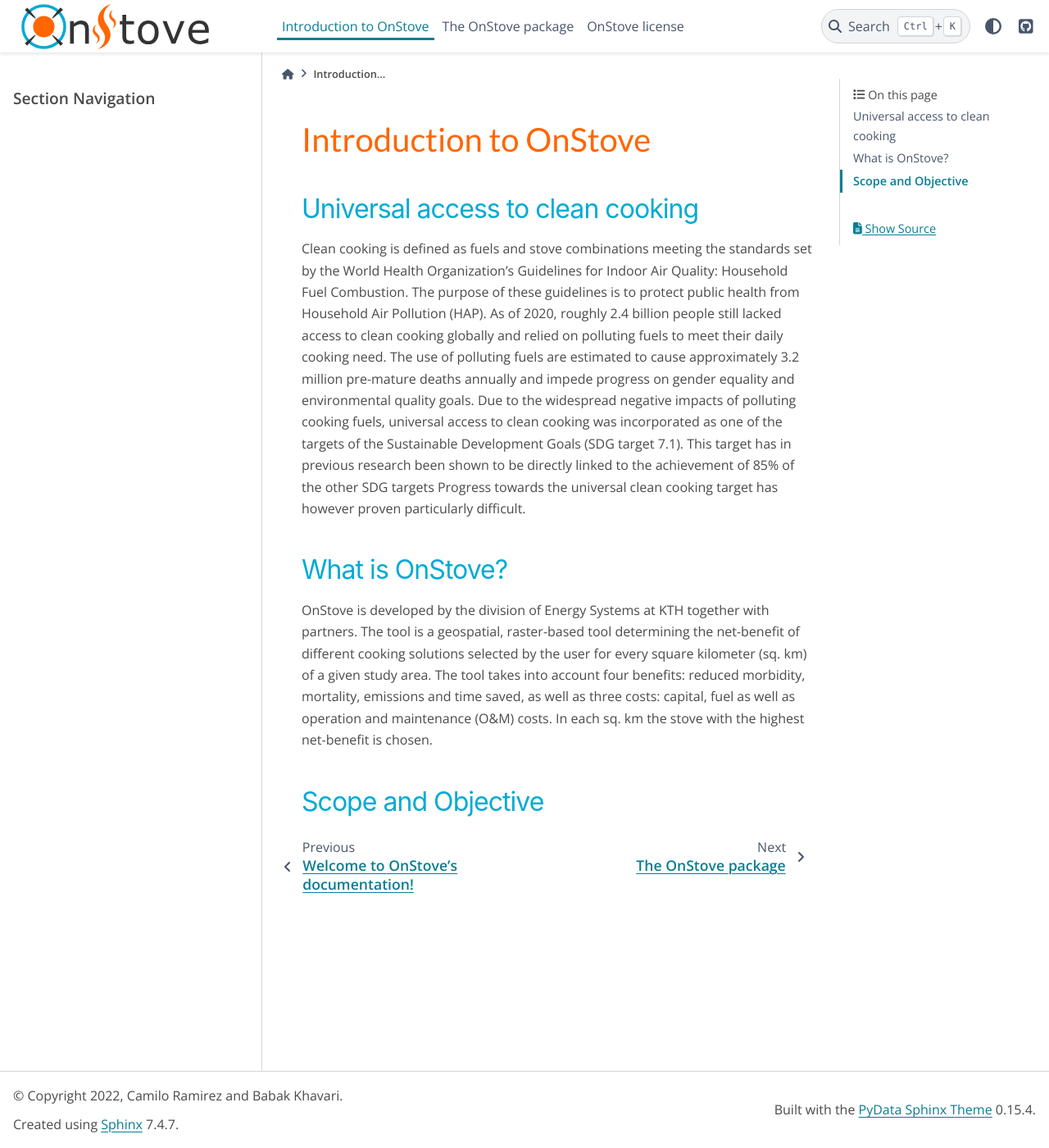
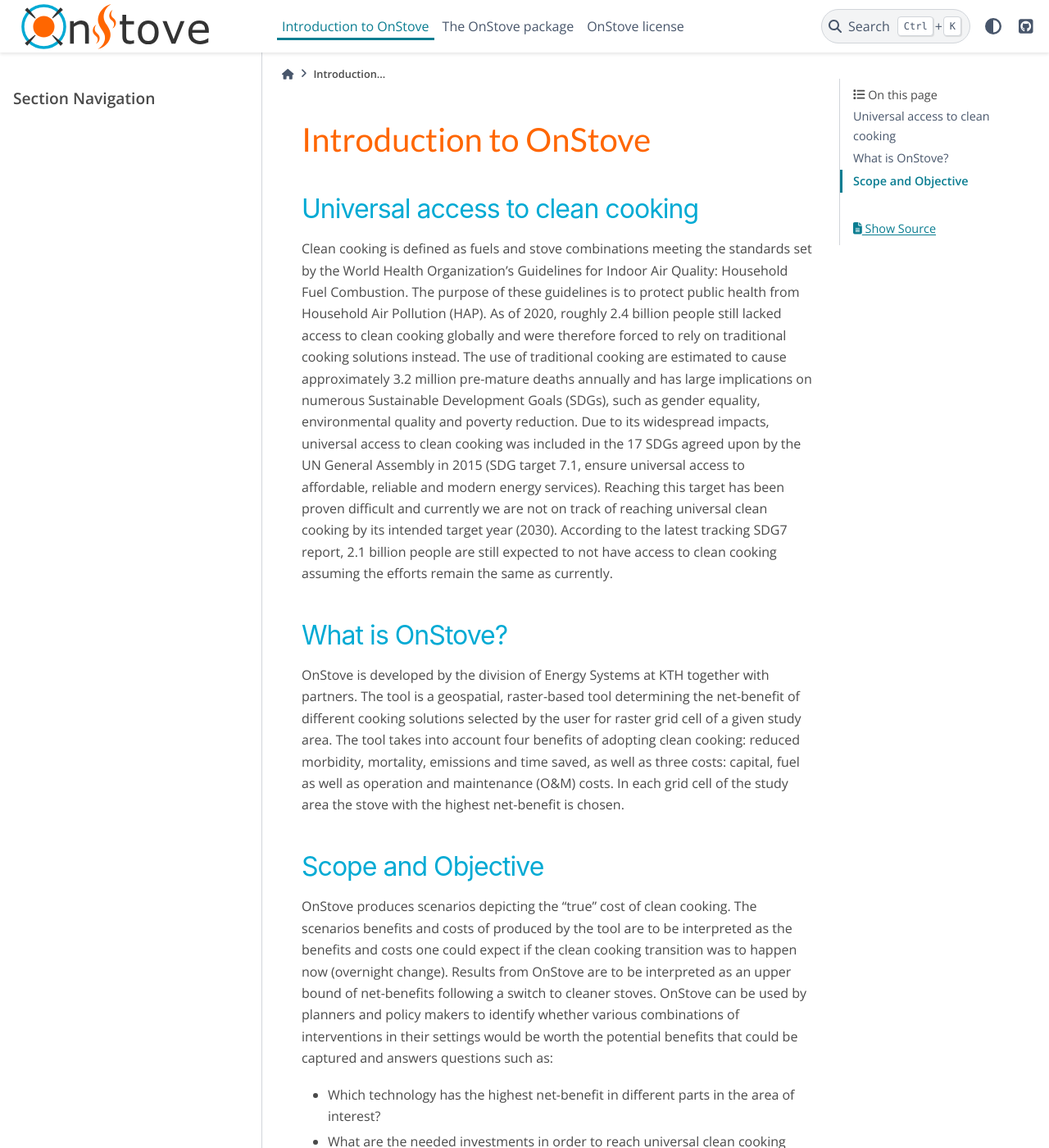
Before and after one commit to Open-Source-Spatial-Clean-Cooking-Tool/OnStove, a Sphinx documentation site: the page built from docs/introduction.rst, in a window 1280 px wide and 1400 px high. Shown: the whole window at 82% size. Built offline with Sphinx 7.4.7 and the PyData theme 0.15.4, drawn with Linux system fonts in a browser that asks for light colours; some of the changed text lies outside the part shown.

Commit message:
Updated the introduction to the manual

```diff
--- a/docs/introduction.rst
+++ b/docs/introduction.rst
@@ -4,12 +4,21 @@
 Universal access to clean cooking
 *********************************
 
-Clean cooking is defined as fuels and stove combinations meeting the standards set by the World Health Organization’s Guidelines for Indoor Air Quality: Household Fuel Combustion. The purpose of these guidelines is to protect public health from Household Air Pollution (HAP). As of 2020, roughly 2.4 billion people still lacked access to clean cooking globally and relied on polluting fuels to meet their daily cooking need. The use of polluting fuels are estimated to cause approximately 3.2 million pre-mature deaths annually and impede progress on gender equality and environmental quality goals. Due to the widespread negative impacts of polluting cooking fuels, universal access to clean cooking was incorporated as one of the targets of the Sustainable Development Goals (SDG target 7.1). This target has in previous research been shown to be directly linked to the achievement of 85% of the other SDG targets Progress towards the universal clean cooking target has however proven particularly difficult.
+Clean cooking is defined as fuels and stove combinations meeting the standards set by the World Health Organization’s Guidelines for Indoor Air Quality: Household Fuel Combustion. The purpose of these guidelines is to protect public health from Household Air Pollution (HAP). As of 2020, roughly 2.4 billion people still lacked access to clean cooking globally and were therefore forced to rely on traditional cooking solutions instead. The use of traditional cooking are estimated to cause approximately 3.2 million pre-mature deaths annually and has large implications on numerous Sustainable Development Goals (SDGs), such as gender equality, environmental quality and poverty reduction. Due to its widespread impacts, universal access to clean cooking was included in the 17 SDGs agreed upon by the UN General Assembly in 2015 (SDG target 7.1, ensure universal access to affordable, reliable and modern energy services). Reaching this target has been proven difficult and currently we are not on track of reaching universal clean cooking by its intended target year (2030). According to the latest tracking SDG7 report, 2.1 billion people are still expected to not have access to clean cooking assuming the efforts remain the same as currently.
 
 What is OnStove?
 ****************
-OnStove is developed by the division of Energy Systems at KTH together with partners. The tool is a geospatial, raster-based tool determining the net-benefit of different cooking solutions selected by the user for every square kilometer (sq. km) of a given study area. The tool takes into account four benefits: reduced morbidity, mortality, emissions and time saved, as well as three costs: capital, fuel as well as operation and maintenance (O&M) costs. In each sq. km the stove with the highest net-benefit is chosen.
+OnStove is developed by the division of Energy Systems at KTH together with partners. The tool is a geospatial, raster-based tool determining the net-benefit of different cooking solutions selected by the user for raster grid cell of a given study area. The tool takes into account four benefits of adopting clean cooking: reduced morbidity, mortality, emissions and time saved, as well as three costs: capital, fuel as well as operation and maintenance (O&M) costs. In each grid cell of the study area the stove with the highest net-benefit is chosen.
 
 
 Scope and Objective
 *******************
+OnStove produces scenarios depicting the "true" cost of clean cooking. The scenarios benefits and costs of produced by the tool are to be interpreted as the benefits and costs one could expect if the clean cooking transition was to happen now (overnight change). Results from OnStove are to be interpreted as an upper bound of net-benefits following a switch to cleaner stoves. OnStove can be used by planners and policy makers to identify whether various combinations of interventions in their settings would be worth the potential benefits that could be captured and answers questions such as:
+
+* Which technology has the highest net-benefit in different parts in the area of interest?
+* What are the needed investments in order to reach universal clean cooking access in the area of interest?
+* How is the investment split between different stove types?
+* What is the net-benefit in different areas?
+* What are the deaths avoided by adopting clean cooking?
+* How much time can be saved by adopting clean cooking?
+* How much costs can be avoided in health expenditures?
```
